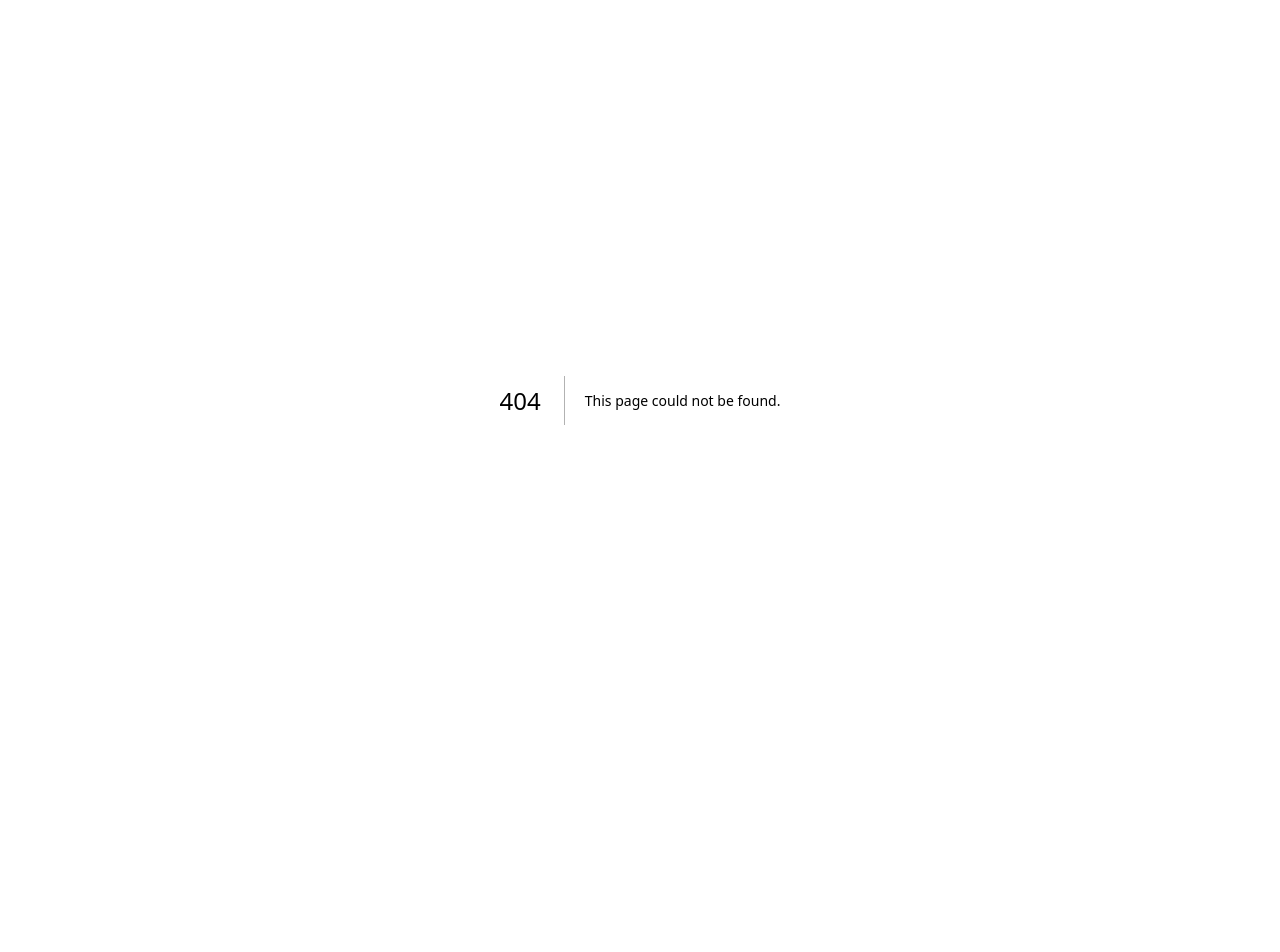
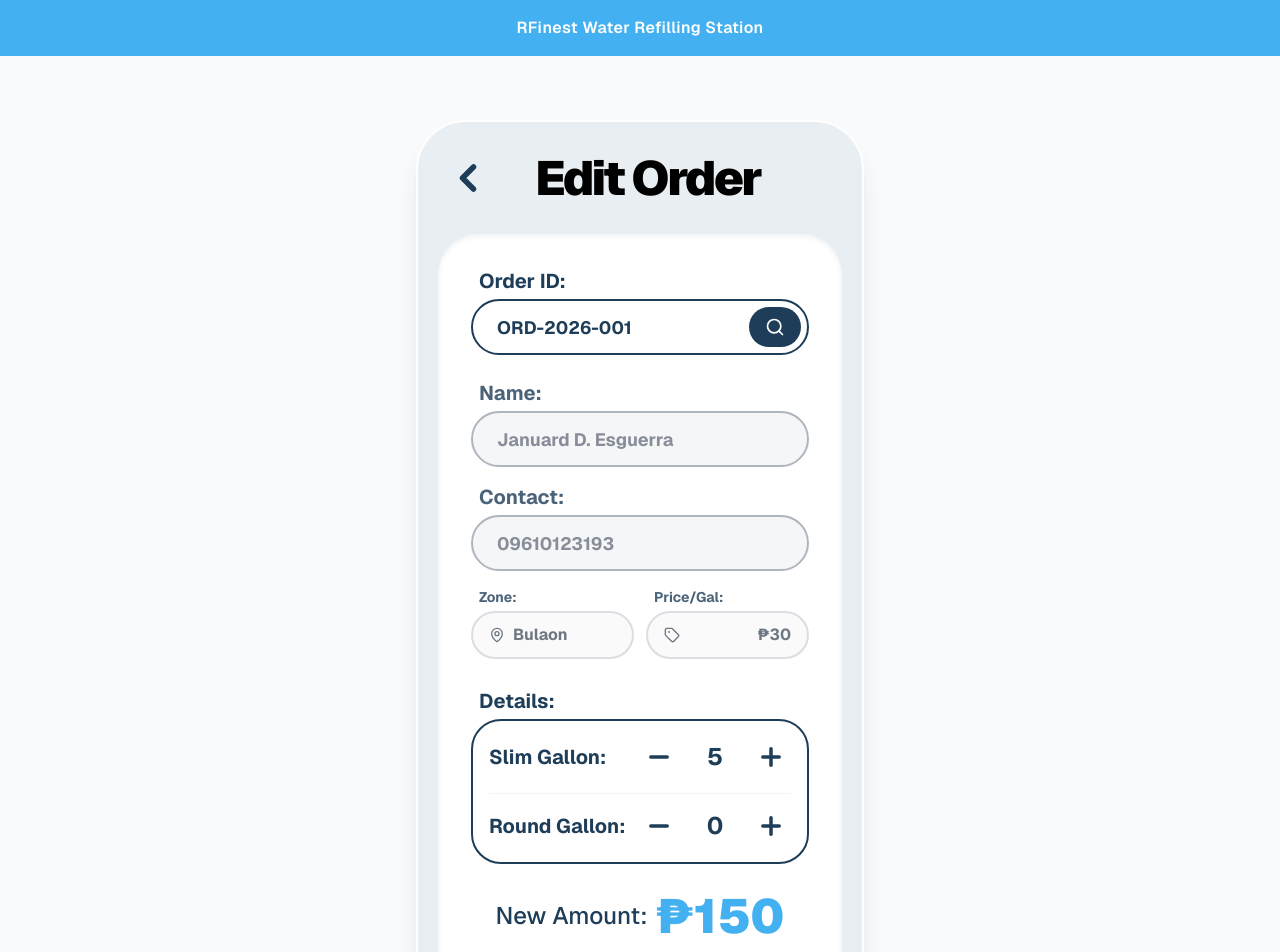
Before and after one commit to jaybyabut/rfinest-waterstation, a Next.js app: page /dashboard/edit-order in a window 1280 px wide. Before the commit this address had no page. Shown: the top 952 px of the page. Before the commit the page ends 800 px from the top, so only its background shows below. Built offline with nearby package versions, Linux system fonts and the light colour scheme; no server answers.

Commit message:
feat: edit-order UI complete, ready for backend integration

```diff
--- /dev/null
+++ b/app/(protected)/(manage)/dashboard/edit-order/page.tsx
@@ -0,0 +1,9 @@
+import EditOrderForm from "@/components/admin/edit-order";
+
+export default function EditOrderPage(){
+    return(
+        <div className="flex-1 w-full flex flex-col items-center justify-center">
+            <EditOrderForm />
+        </div>
+    );
+}
--- /dev/null
+++ b/components/admin/edit-order.tsx
@@ -0,0 +1,155 @@
+"use client";
+
+import { useState } from "react";
+import Link from "next/link";
+import { ChevronLeft, Search, Minus, Plus, MapPin, Tag } from "lucide-react";
+import { Button } from "@/components/ui/button";
+
+export default function EditOrderForm() {
+    // [BACKEND TODO]: Replace these static values with data fetched from the database
+    const [orderId, setOrderId] = useState("ORD-2026-001");
+    const [customerName] = useState("Januard D. Esguerra");
+    const [contactNumber] = useState("09610123193");
+    const [customerZone] = useState("Bulaon");
+    const [pricePerUnit] = useState(30);
+
+    const [slimCount, setSlimCount] = useState(5);
+    const [roundCount, setRoundCount] = useState(0);
+
+    // [BACKEND TODO]: Ensure this calculation logic matches the server-side validation
+    const newTotal = (slimCount + roundCount) * pricePerUnit;
+
+    const handleSave = () => {
+        // [BACKEND TODO]: Implement API call to update the order details
+        console.log("Saving...", orderId);
+    };
+
+    return (
+        // Added animation classes for a smooth entrance
+        <div className="w-full max-w-md mx-auto mb-24 animate-in fade-in zoom-in duration-500">
+
+            <div className="w-full bg-[#e8eef1] rounded-[50px] p-5 pt-8 text-center border-2 border-white shadow-xl mt-6">
+
+                <div className="flex items-center mb-8 relative px-2">
+                    <Link
+                        href="/dashboard"
+                        className="absolute left-2 text-[#1e3d58] transition-transform hover:scale-110"
+                    >
+                        <ChevronLeft size={44} strokeWidth={3} />
+                    </Link>
+                    <h1 className="text-4xl sm:text-5xl font-black text-black tracking-tighter w-full text-center ml-4">
+                        Edit Order
+                    </h1>
+                </div>
+
+                <div className="bg-white rounded-[40px] p-6 sm:p-8 shadow-inner border border-gray-100 text-left">
+
+                    <div className="mb-6">
+                        <label className="block text-xl font-bold mb-1 ml-2 text-[#1e3d58]">Order ID:</label>
+                        <div className="relative">
+                            <input
+                                type="text"
+                                value={orderId}
+                                onChange={(e) => setOrderId(e.target.value)}
+                                // [BACKEND TODO]: Trigger search fetch on enter/click
+                                className="w-full h-14 px-6 rounded-full border-2 border-[#1e3d58] bg-white text-[#1e3d58] font-bold text-lg focus:outline-none focus:ring-2 focus:ring-[#43b0f1]"
+                            />
+                            <button className="absolute right-2 top-2 bottom-2 bg-[#1e3d58] text-white px-4 rounded-full hover:bg-[#43b0f1] transition-colors flex items-center justify-center">
+                               <Search size={20} />
+                            </button>
+                        </div>
+                    </div>
+
+                    <div className="space-y-5">
+
+                        <div className="grid grid-cols-1 gap-4 opacity-80">
+                            <div>
+                                <label className="block text-xl font-bold mb-1 ml-2 text-[#1e3d58]">Name:</label>
+                                <input
+                                    type="text"
+                                    value={customerName}
+                                    readOnly
+                                    className="w-full h-14 px-6 rounded-full border-2 border-gray-400 bg-gray-100 text-gray-500 font-bold text-lg cursor-not-allowed focus:outline-none"
+                                />
+                            </div>
+
+                            <div>
+                                <label className="block text-xl font-bold mb-1 ml-2 text-[#1e3d58]">Contact:</label>
+                                <input
+                                    type="text"
+                                    value={contactNumber}
+                                    readOnly
+                                    className="w-full h-14 px-6 rounded-full border-2 border-gray-400 bg-gray-100 text-gray-500 font-bold text-lg cursor-not-allowed focus:outline-none"
+                                />
+                            </div>
+
+                            <div className="grid grid-cols-2 gap-3">
+                                 <div>
+                                    <label className="block text-sm font-bold mb-1 ml-2 text-[#1e3d58]">Zone:</label>
+                                    <div className="flex h-12 items-center px-4 rounded-full border-2 border-gray-300 bg-gray-50 text-gray-600 font-bold">
+                                        <MapPin size={16} className="mr-2"/> {customerZone}
+                                    </div>
+                                </div>
+                                <div>
+                                    <label className="block text-sm font-bold mb-1 ml-2 text-[#1e3d58]">Price/Gal:</label>
+                                    <div className="flex h-12 items-center px-4 rounded-full border-2 border-gray-300 bg-gray-50 text-gray-600 font-bold justify-between">
+                                        <Tag size={16} className="mr-2"/> ₱{pricePerUnit}
+                                    </div>
+                                </div>
+                            </div>
+                        </div>
+
+                        <div className="pt-2">
+                            <label className="block text-xl font-bold mb-1 ml-2 text-[#1e3d58]">Details:</label>
+                            <div className="w-full p-4 rounded-[30px] border-2 border-[#1e3d58] bg-white space-y-4">
+
+                                <div className="flex justify-between items-center text-xl font-bold text-[#1e3d58]">
+                                    <span>Slim Gallon:</span>
+                                    <div className="flex items-center gap-5">
+                                        <button onClick={() => setSlimCount(Math.max(0, slimCount - 1))} className="text-[#1e3d58] hover:text-[#43b0f1] transition-colors w-10 h-10 flex items-center justify-center">
+                                            <Minus size={28} strokeWidth={3} />
+                                        </button>
+                                        <span className="w-8 text-center text-2xl">{slimCount}</span>
+                                        <button onClick={() => setSlimCount(slimCount + 1)} className="text-[#1e3d58] hover:text-[#43b0f1] transition-colors w-10 h-10 flex items-center justify-center">
+                                            <Plus size={28} strokeWidth={3} />
+                                        </button>
+                                    </div>
+                                </div>
+
+                                <div className="flex justify-between items-center text-xl font-bold text-[#1e3d58] border-t border-gray-100 pt-3">
+                                    <span>Round Gallon:</span>
+                                    <div className="flex items-center gap-5">
+                                        <button onClick={() => setRoundCount(Math.max(0, roundCount - 1))} className="text-[#1e3d58] hover:text-[#43b0f1] transition-colors w-10 h-10 flex items-center justify-center">
+                                            <Minus size={28} strokeWidth={3} />
+                                        </button>
+                                        <span className="w-8 text-center text-2xl">{roundCount}</span>
+                                        <button onClick={() => setRoundCount(roundCount + 1)} className="text-[#1e3d58] hover:text-[#43b0f1] transition-colors w-10 h-10 flex items-center justify-center">
+                                            <Plus size={28} strokeWidth={3} />
+                                        </button>
+                                    </div>
+                                </div>
+                            </div>
+                        </div>
+
+                        <div className="flex flex-col items-center pt-2">
+                            <div className="flex items-center gap-2">
+                                <span className="text-2xl font-medium text-[#1e3d58]">New Amount:</span>
+                                <span className="text-5xl font-black text-[#43b0f1]">₱{newTotal}</span>
+                            </div>
+                        </div>
+
+                        <div className="pt-4 flex justify-center">
+                            <Button
+                                onClick={handleSave}
+                                className="w-full h-14 text-2xl font-bold rounded-full bg-[#43b0f1] text-white border-2 border-[#43b0f1] hover:bg-[#1e3d58] hover:border-[#1e3d58] transition-all active:scale-95 shadow-md"
+                            >
+                                Confirm Edit
+                            </Button>
+                        </div>
+
+                    </div>
+                </div>
+            </div>
+        </div>
+    );
+}
```
Also changed, not shown: app/(protected)/(manage)/dashboard/analytics-report/page.tsx (added), app/(protected)/(manage)/dashboard/manage-prices/page.tsx (added), app/(protected)/(manage)/dashboard/order-status/page.tsx (added).
